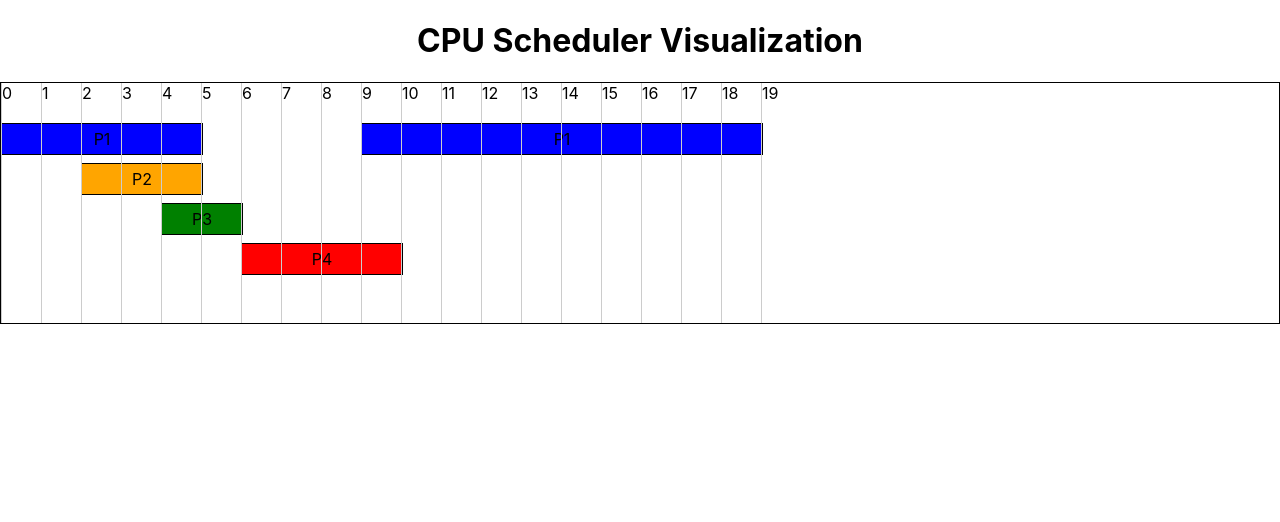
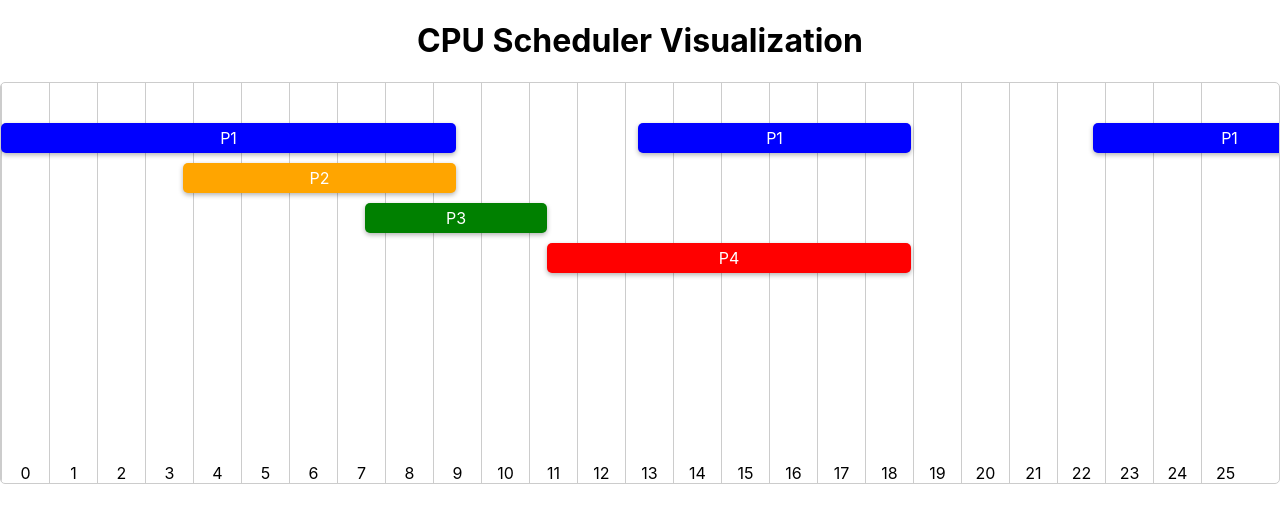
Before and after one commit to abdallahsellem/cpu-tasks-scheduler, a React (Create React App) app: page / in a window 1280 px wide. Shown: the top 522 px of the page. Built offline with nearby package versions, Linux system fonts and the light colour scheme.

Commit message:
make the blocks more beauty , add some css

```diff
--- a/src/App.js
+++ b/src/App.js
@@ -7,7 +7,10 @@ const App = () => {
     { pid: 2, arrivalTime: 2, burstTime: 3, color: 'orange' },
     { pid: 3, arrivalTime: 4, burstTime: 2, color: 'green' },
     { pid: 4, arrivalTime: 6, burstTime: 4, color: 'red' },
-    { pid: 1, arrivalTime: 9, burstTime: 10, color: 'blue' },
+    { pid: 1, arrivalTime: 7, burstTime: 3, color: 'blue' },
+    { pid: 1, arrivalTime: 12, burstTime: 3, color: 'blue' },
+    { pid: 1, arrivalTime: 17, burstTime: 8, color: 'blue' },
+
   ];
 
   return (
--- a/src/components/ChartScheduling.js
+++ b/src/components/ChartScheduling.js
@@ -1,36 +1,36 @@
 import React from 'react';
 import Process from './Process';
+import './Scheduler.css'; // Import CSS file for styling
 
 const ChartScheduling = ({ processes }) => {
   const maxTime = processes.reduce((acc, process) => Math.max(acc, process.arrivalTime + process.burstTime), 0);
-  const containerStyle = {
-    position: 'relative',
-    height: `${(processes.length + 1) * 40}px`, // Adjust height based on number of processes
-    border: '1px solid black',
-    marginTop: '20px',
-  };
 
   return (
-    <div style={containerStyle}>
-      {processes.map((process) => (
-        <Process
-          key={process.pid}
-          pid={process.pid}
-          arrivalTime={process.arrivalTime}
-          burstTime={process.burstTime}
-          color={process.color}
-        />
-      ))}
-      <div style={{ position: 'absolute', top: '0', left: '0', width: `${maxTime * 40}px`, height: '100%' }}>
+<div className="scheduler-container">
+      <div className="timeline-container">
         {/* Timeline */}
         {[...Array(maxTime + 1).keys()].map((time) => (
-          <div key={time} style={{ position: 'absolute', left: `${time * 40}px`, height: '100%', borderLeft: '1px solid #ccc' }}>
+          <div key={time} className="timeline">
             {time}
           </div>
         ))}
       </div>
+      <div className="processes-container">
+        {/* Processes */}
+        {processes.map((process) => (
+          <Process
+            key={process.pid}
+            pid={process.pid}
+            arrivalTime={process.arrivalTime}
+            burstTime={process.burstTime}
+            color={process.color}
+          />
+        ))}
+      </div>
+      <div className="time-axis">
+        Time
+      </div>
     </div>
   );
 };
-
 export default ChartScheduling;
--- a/src/components/Process.js
+++ b/src/components/Process.js
@@ -1,15 +1,18 @@
 import React from 'react';
 
 const Process = ({ pid, arrivalTime, burstTime, color }) => {
+  const barWidth = 91; // Width of each time unit on the chart
   const style = {
     backgroundColor: color,
-    border: '1px solid black',
+    borderRadius: '5px',
+    boxShadow: '0 2px 5px rgba(0, 0, 0, 0.3)',
+    color: 'white',
     height: '30px',
     lineHeight: '30px',
     position: 'absolute',
     textAlign: 'center',
-    width: `${burstTime * 40}px`, // Adjust width based on burst time
-    left: `${arrivalTime * 40}px`, // Adjust position based on arrival time
+    width: `${burstTime * barWidth}px`, // Adjust width based on burst time
+    left: `${arrivalTime * barWidth}px`, // Adjust position based on arrival time
     top: `${pid * 40}px`, // Adjust position based on process ID
   };
 
--- /dev/null
+++ b/src/components/Scheduler.css
@@ -0,0 +1,39 @@
+.scheduler-container {
+    position: relative;
+    margin-top: 20px;
+    border: 1px solid #ccc;
+    border-radius: 5px;
+    overflow: hidden;
+    height: 50vh;
+  }
+
+  .timeline-container {
+    position: absolute;
+    top: 0;
+    width: calc(100% - 30px); /* Adjust width to account for the space */
+    height: 100%;
+    display: flex;
+    flex-direction: row;
+  }
+
+  .timeline {
+    flex: 1;
+    height: 100%;
+    border-left: 1px solid #ccc;
+    display: flex;
+    align-items: end;
+    justify-content: center;
+  }
+
+  .processes-container {
+    position: relative;
+    height: 100%;
+  }
+
+  .time-axis {
+    position: absolute;
+    bottom: -20px; /* Adjust to place the axis below the timeline */
+    left: 0;
+    width: 100%;
+    text-align: center;
+  }
```
